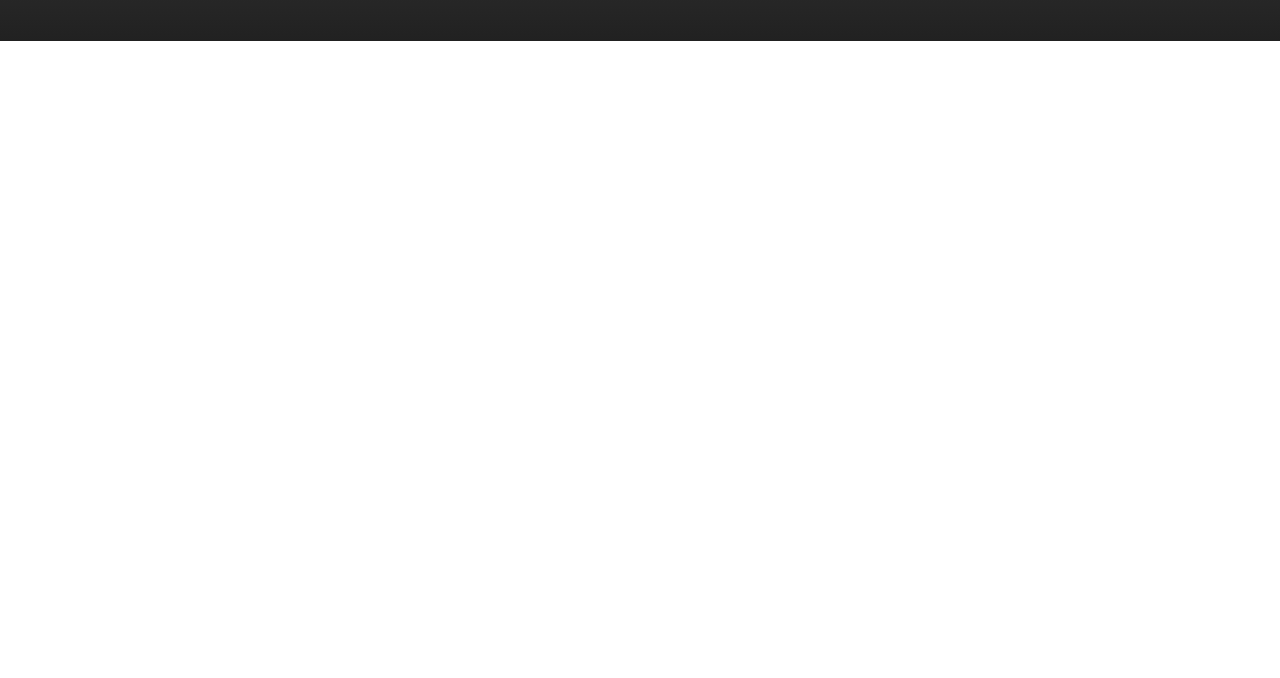
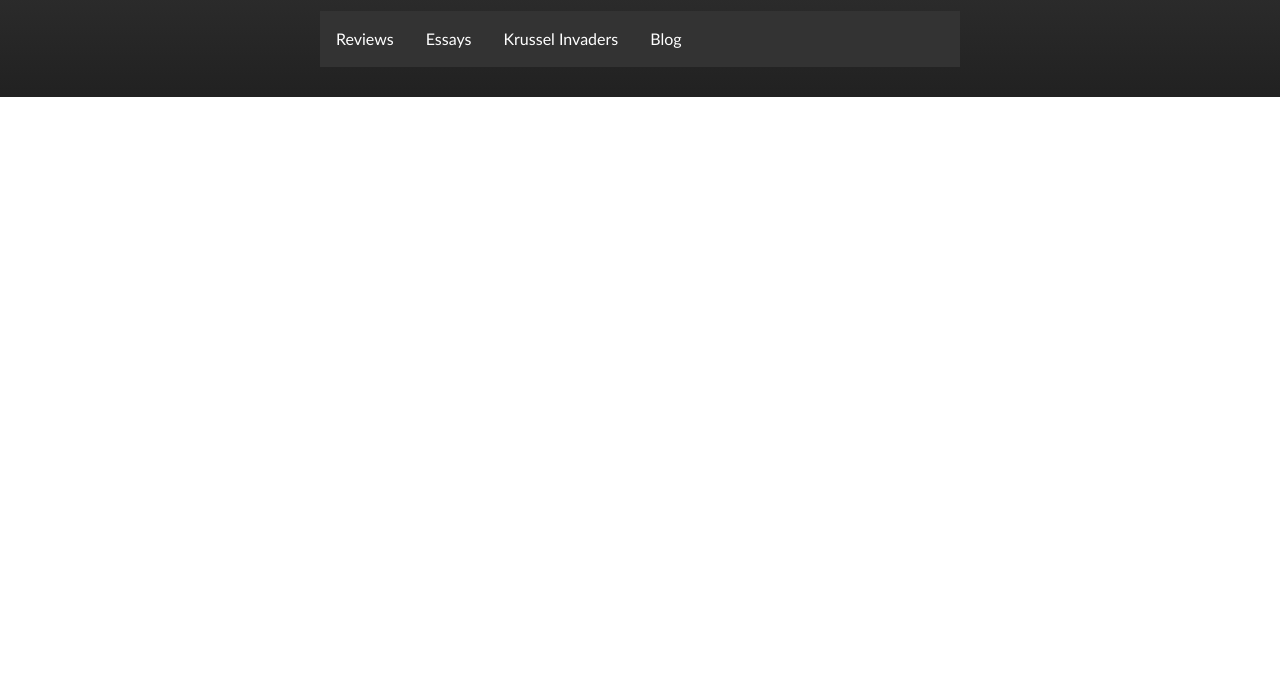
Before and after one commit to AntoniaCarasel/antoniacarasel.github.io, a plain HTML site: page index.html in a window 1280 px wide. Shown: the part 122-800 px from the top of the page. Drawn offline with Linux system fonts and the light colour scheme.

Commit message:
Update index.html

```diff
--- a/index.html
+++ b/index.html
@@ -12,7 +12,29 @@
 
     <title>The World Of Drama</title>
     <style>
+    ul {
+    list-style-type: none;
+    margin: 0;
+    padding: 0;
+    overflow: hidden;
+    background-color: #333333;
+}
 
+li {
+    float: left;
+}
+
+li a {
+    display: block;
+    color: white;
+    text-align: center;
+    padding: 16px;
+    text-decoration: none;
+}
+
+li a:hover {
+    background-color: #111111;
+}
 </style>
   </head>
 
@@ -25,8 +47,12 @@
           <h1 id="project_title">The World Of Drama</h1>
           <h2 id="project_tagline"></h2>
 
-
-
+              <ul>
+  <li><a href="https://antoniacarasel.github.io/">Reviews</a></li>
+  <li><a href="#news">Essays</a></li>
+  <li><a href="#contact">Krussel Invaders</a></li>
+  <li><a href="#about">Blog</a></li>
+</ul>
 
         </header>
     </div>
```
